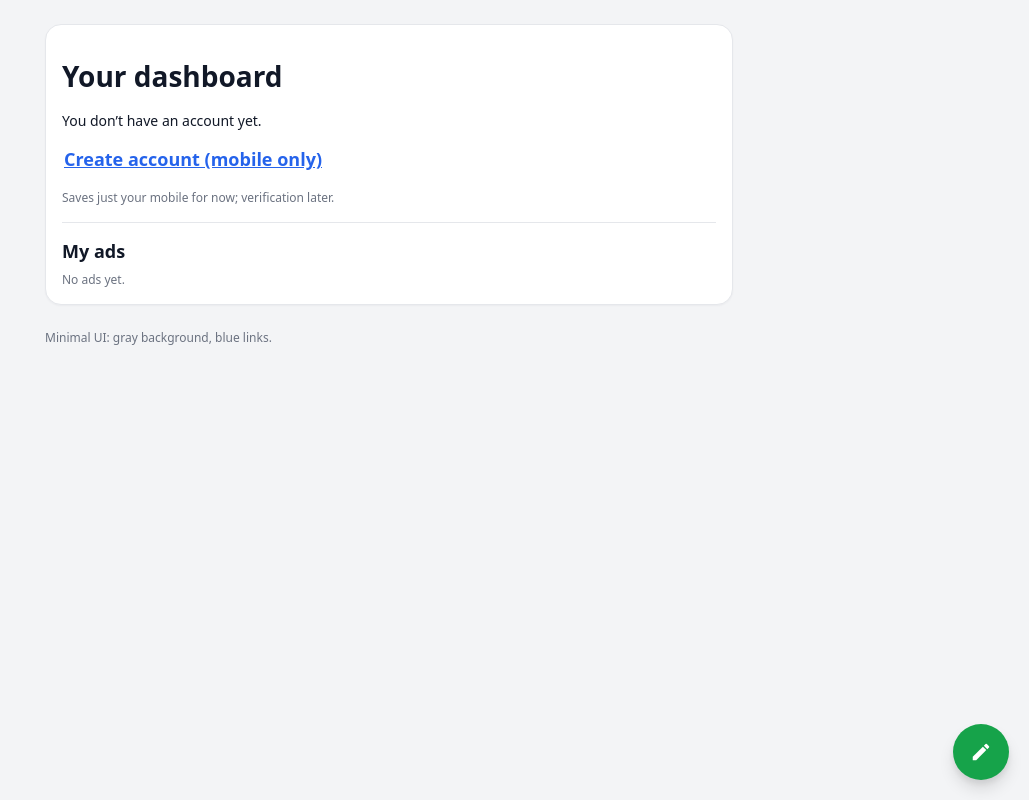
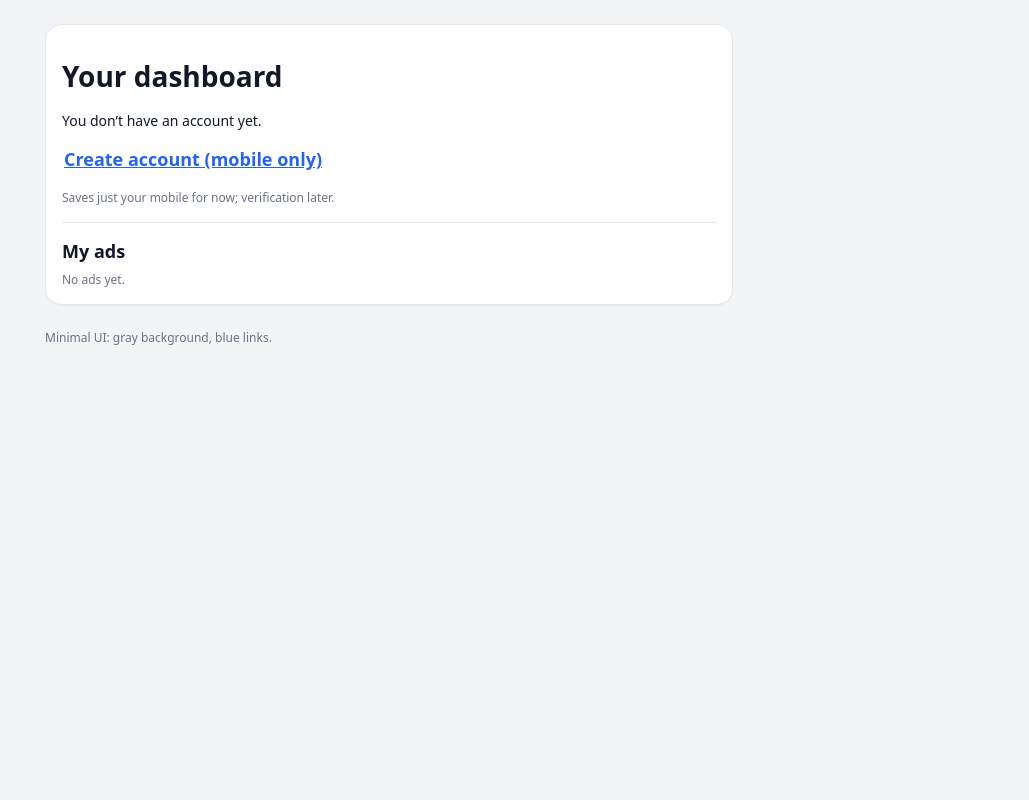
Before and after one commit to adamqureshi/car-ad-mvp, a Next.js app: page / in a window 1280 px wide. Shown: the whole page, without its empty margins (251-1280 px from the left). Built offline with nearby package versions, Linux system fonts and the light colour scheme.

Commit message:
Update layout.tsx

```diff
--- a/app/layout.tsx
+++ b/app/layout.tsx
@@ -1,6 +1,5 @@
 import "./globals.css";
 import type { Metadata } from "next";
-import FabCreate from "./FabCreate";
 
 export const metadata: Metadata = {
   title: "Car Ad — Minimal",
@@ -13,9 +12,10 @@ export default function RootLayout({ children }: { children: React.ReactNode })
       <body>
         <div className="container">
           {children}
-          <div className="small" style={{marginTop: 24}}>Minimal UI: gray background, blue links.</div>
+          <div className="small" style={{ marginTop: 24 }}>
+            Minimal UI: gray background, blue links.
+          </div>
         </div>
-        <FabCreate />
       </body>
     </html>
   );
```
